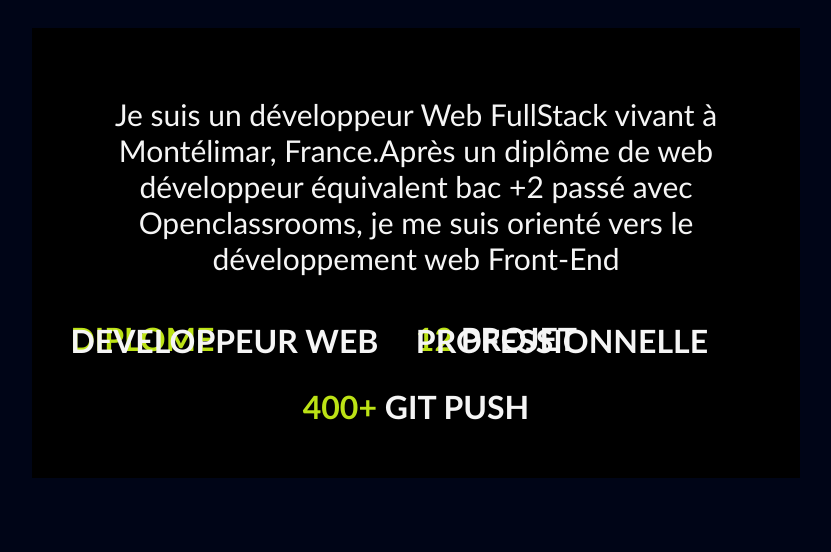
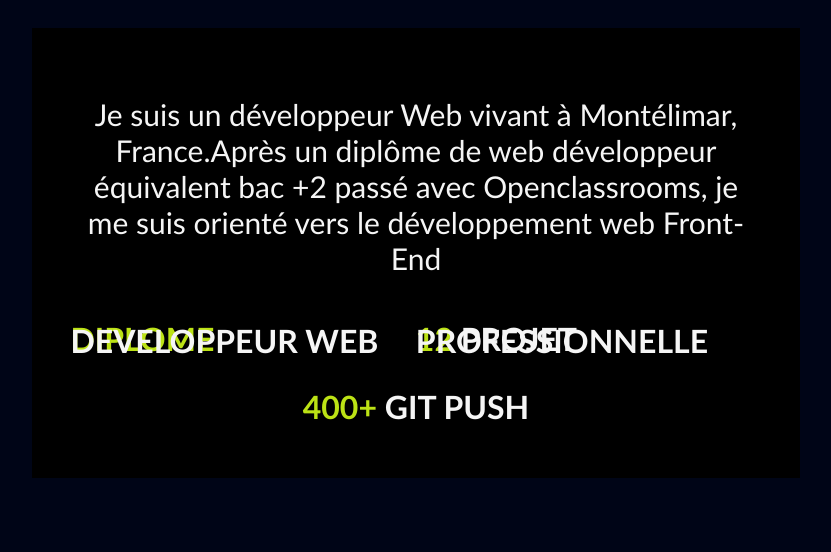
Before and after one commit to jordanlaurent/curriculum-vitae, a plain HTML site: page index.html in a window 1280 px wide. Shown: the part 1328-1880 px from the top of the page, without its empty margins (224-1055 px from the left). Drawn offline with Linux system fonts and the light colour scheme.

Commit message:
correction  phrase

```diff
--- a/index.html
+++ b/index.html
@@ -75,7 +75,7 @@
     <article class="Infos">
         <!--slider image-->
         <div class="BlockBlackText ColorWhiteSmoke">
-            <p class="TitleP txtcenter">Je suis un développeur Web FullStack vivant à Montélimar, France.Après un diplôme de web développeur équivalent bac +2 passé avec Openclassrooms, je me suis orienté vers le développement web Front-End</p>
+            <p class="TitleP txtcenter">Je suis un développeur Web vivant à Montélimar, France.Après un diplôme de web développeur équivalent bac +2 passé avec Openclassrooms, je me suis orienté vers le développement web Front-End</p>
             <!--projet experience-->
             <section class="NumberExp">
                 <h3 class="ColorOr">DIPLOME <span class="ColorWhiteSmoke">DEVELOPPEUR WEB</span></h3>
```
